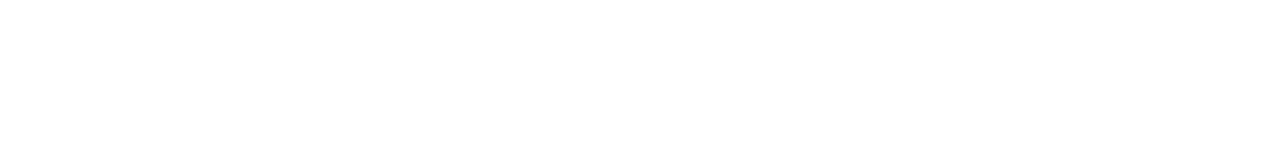
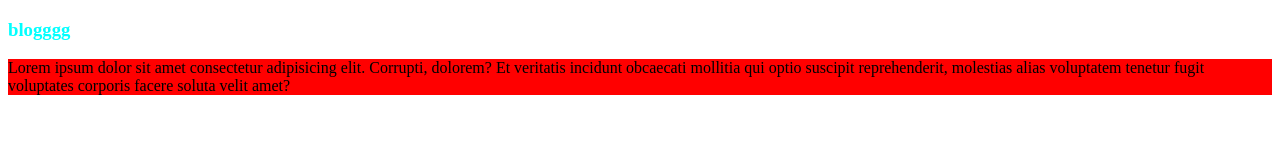
Before and after one commit to abid968/my-first-github-rep, a plain HTML site: page index.html in a window 1280 px wide. Drawn offline with Linux system fonts and the light colour scheme.

Commit message:
added the first blog

```diff
--- a/index.html
+++ b/index.html
@@ -4,8 +4,13 @@
     <meta charset="UTF-8">
     <meta name="viewport" content="width=device-width, initial-scale=1.0">
     <title>my first ever github rep</title>
+    <link rel="stylesheet" href="style/k.css">
 </head>
 <body>
+<h3>blogggg</h3>
+    <div>
+        <P>Lorem ipsum dolor sit amet consectetur adipisicing elit. Corrupti, dolorem? Et veritatis incidunt obcaecati mollitia qui optio suscipit reprehenderit, molestias alias voluptatem tenetur fugit voluptates corporis facere soluta velit amet?</P>
+    </div>
 
 </body>
 </html>
--- /dev/null
+++ b/style/k.css
@@ -0,0 +1,6 @@
+h3{
+    color: aqua;
+}
+p{
+    background-color:red ;
+}
```
